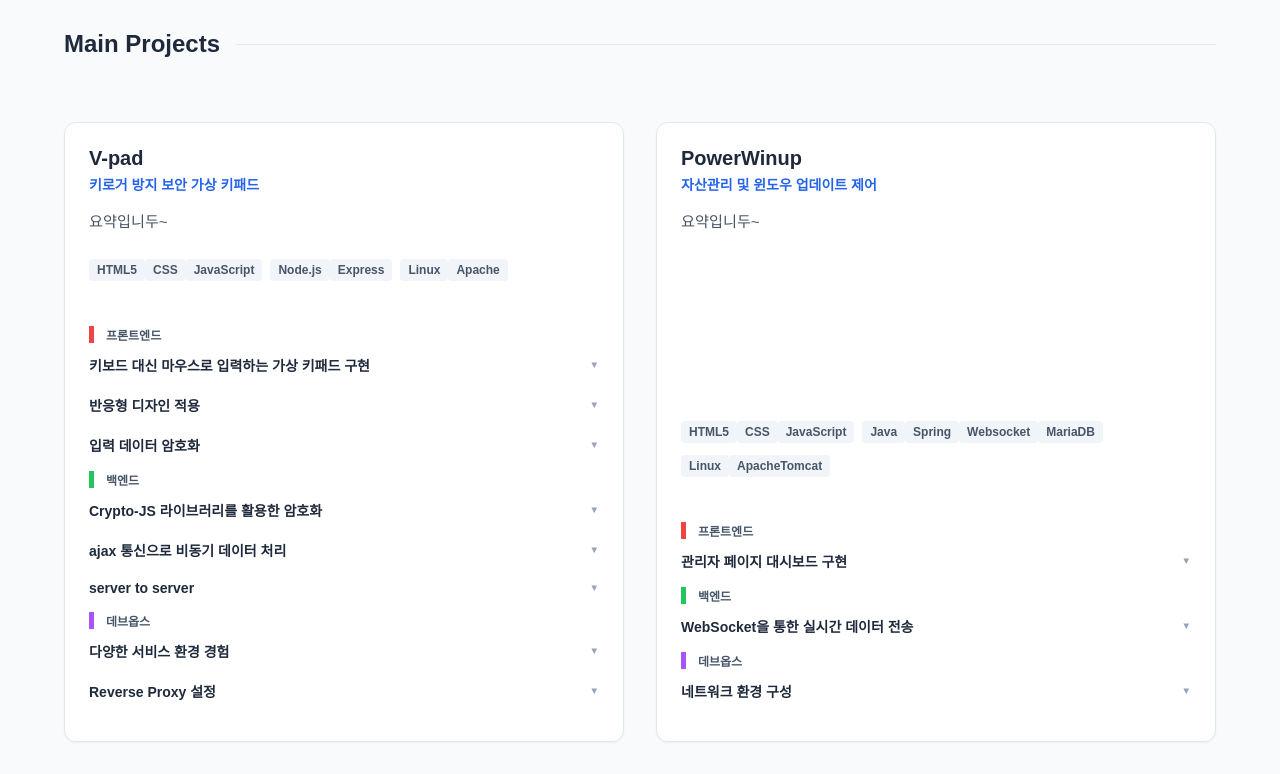
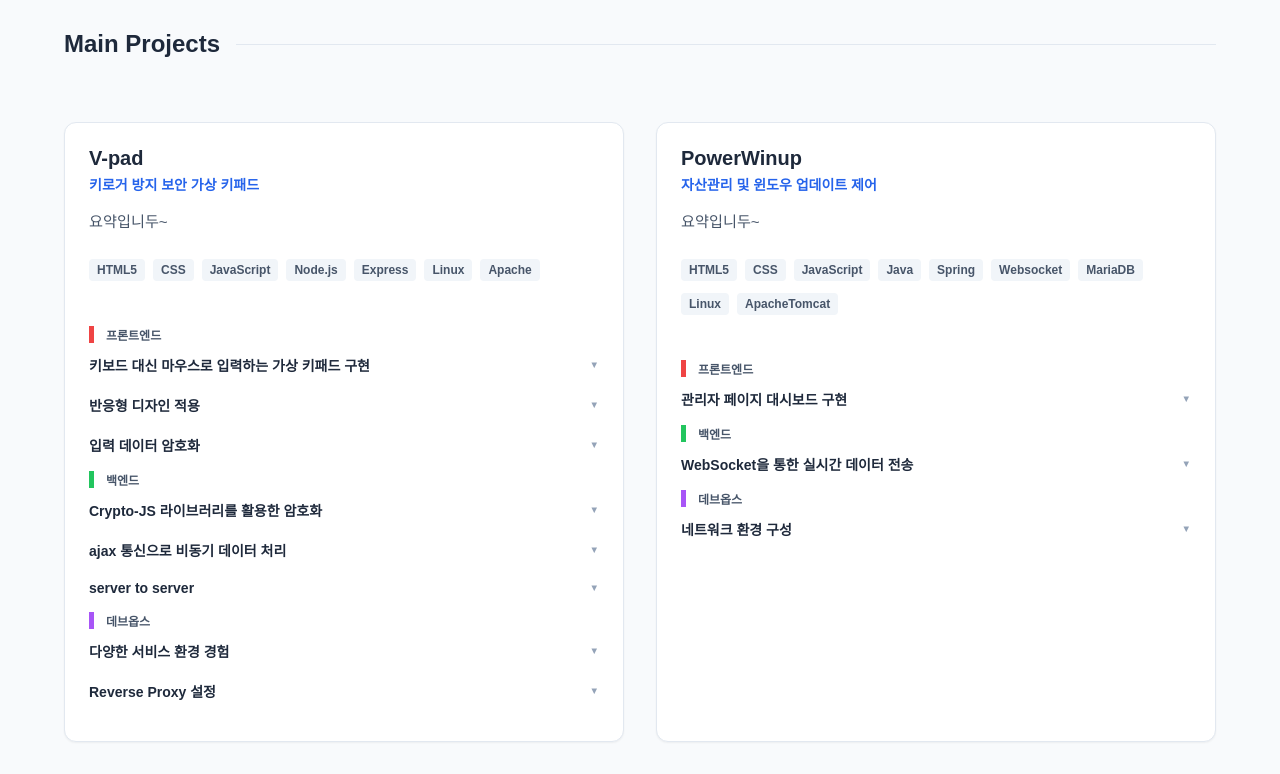
Before and after one commit to sisu-01/sisu-01.github.io, a React (Vite) app: page / in a window 1280 px wide. Shown: the part 460-1234 px from the top of the page. Built offline with nearby package versions, Linux system fonts and the light colour scheme; a web font is replaced by a local one.

Commit message:
잔잔바리

```diff
--- a/src/components/Projects/Projects.module.css
+++ b/src/components/Projects/Projects.module.css
@@ -38,8 +38,8 @@
   padding: 1.5rem;
   box-shadow: 0 1px 2px 0 rgba(0, 0, 0, 0.05);
   transition: all 0.2s ease;
-  display: flex;
-  flex-direction: column;
+  /* display: flex;
+  flex-direction: column; */
 }
 
 .card:hover {
--- a/src/components/TechStack/Tags.module.css
+++ b/src/components/TechStack/Tags.module.css
@@ -1,6 +1,6 @@
 /* Tags.module.css */
 .container { display: flex; flex-wrap: wrap; list-style: none; padding: 0; gap: 0.5rem; }
-.typeWrapper { display: flex; flex-wrap: wrap; list-style: none; padding: 0; }
+.typeWrapper { display: flex; flex-wrap: wrap; list-style: none; padding: 0; gap: 0.5rem; }
 .item { margin-bottom: 0.25rem; }
 
 .tag {
--- a/src/components/TechStack/Tags.tsx
+++ b/src/components/TechStack/Tags.tsx
@@ -1,4 +1,3 @@
-import { TECH_BADGE_INFO } from "../../ts/badgeColors";
 import type { StackDetail, Type } from "../../ts/types";
 
 import styles from "./Tags.module.css";
```
